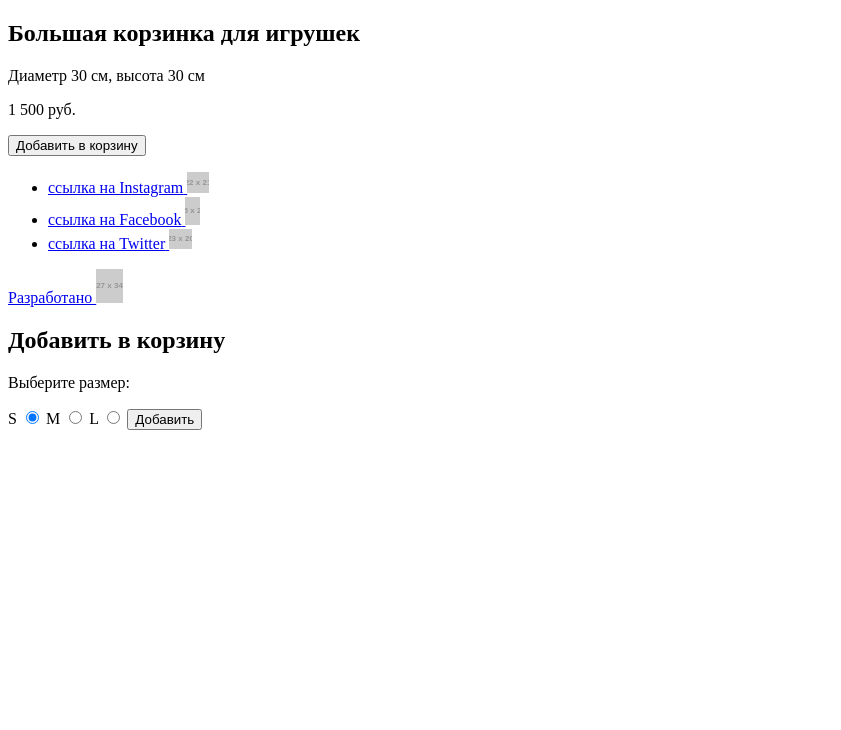
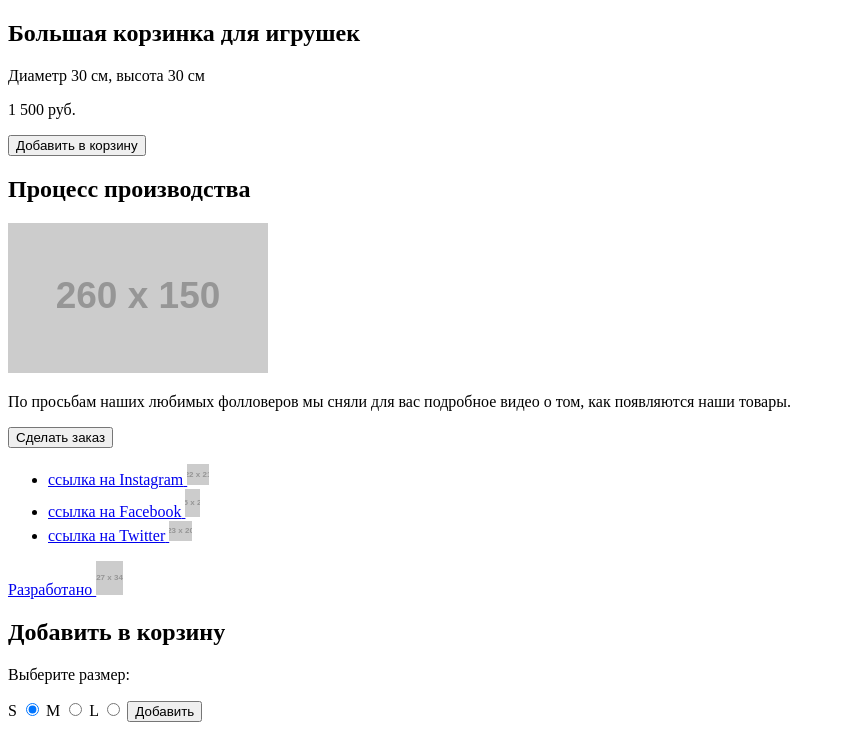
Before and after one commit to ba1tazar4ik/1163011-mishka-18, a website: page catalog.html in a window 1280 px wide. Shown: the part 1168-1898 px from the top of the page, without its empty margins (0-841 px from the left). Before the commit the page ends 1606 px from the top, so only its background shows below. Drawn offline with Linux system fonts and the light colour scheme; placeholder pictures from the web are drawn by us.

Commit message:
Закончил разметку каталога

```diff
--- a/catalog.html
+++ b/catalog.html
@@ -67,8 +67,13 @@
         <button class="product-card__button product-card__button--cart"><span class="visually-hidden">Добавить в корзину</span></button>
       </div>
     </section>
-    <section class="video">
-      <!-- блок для видео -->
+    <section class="promo-video">
+      <!-- картинку бекгранундом суну потом -->
+      <h2 class="promo-video__tittle main-subtitle">Процесс производства</h2>
+      <!-- блок для видео  пока картинка заглушка-->
+      <img  class="promo-video__media" src="https://via.placeholder.com/260x150.jpg" alt="заглушка под видео">
+      <p class="promo-video__text  product-card-text">По просьбам наших любимых фолловеров мы сняли для вас подробное видео о том, как появляются наши товары.</p>
+      <button class="button promo-video__button">Сделать заказ</button>
     </section>
   </main>
 
```
